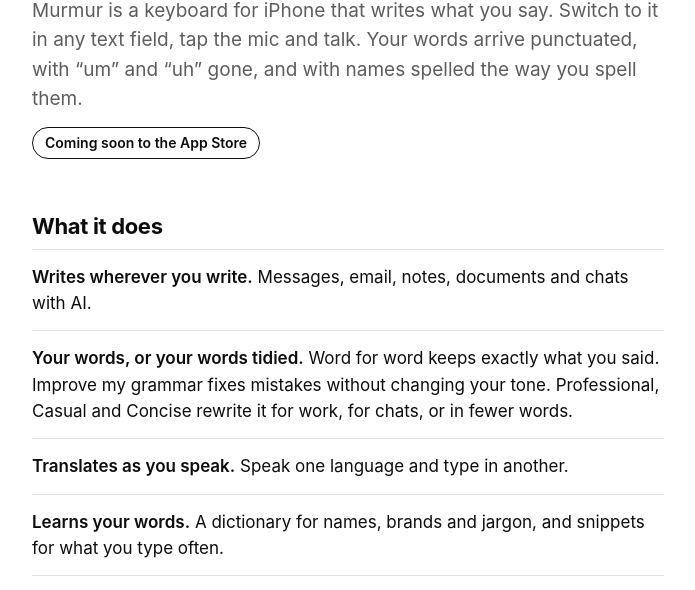
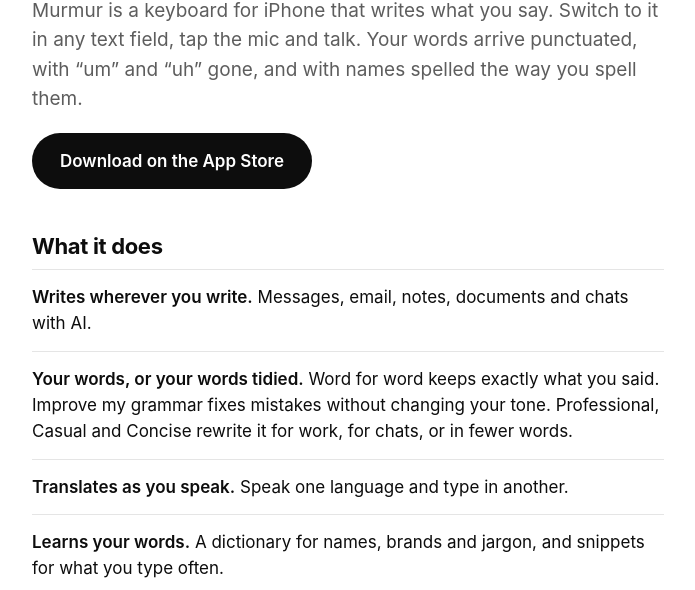
Before and after one commit to alexeimiro/AI_dictation, a plain HTML site: page index.html in a window 1280 px wide. Shown: the part 160-750 px from the top of the page, without its empty margins (292-987 px from the left). Drawn offline with Linux system fonts and the light colour scheme.

Commit message:
Publish the website from 0b00ae8

```diff
--- a/index.html
+++ b/index.html
@@ -6,6 +6,7 @@
 <meta name="color-scheme" content="light dark">
 <title>Murmur: talk instead of typing</title>
 <meta name="description" content="Murmur is a keyboard for iPhone that writes what you say, in any text field.">
+<meta name="apple-itunes-app" content="app-id=6829429992">
 <link rel="stylesheet" href="./style.css">
 </head>
 <body>
@@ -15,7 +16,7 @@
 <p class="lede">Murmur is a keyboard for iPhone that writes what you say. Switch to it in any text
 field, tap the mic and talk. Your words arrive punctuated, with “um” and “uh” gone, and with names
 spelled the way you spell them.</p>
-<p class="note">Coming soon to the App Store</p>
+<a class="button store" href="https://apps.apple.com/app/id6829429992">Download on the App Store</a>
 
 <h2>What it does</h2>
 <ul class="features">
--- a/style.css
+++ b/style.css
@@ -59,6 +59,7 @@ footer.site a { color: var(--second); }
 /* Home */
 .lede { font-size: 19px; color: var(--second); }
 .note { display: inline-block; border: 1.5px solid var(--ink); border-radius: 999px; padding: 4px 12px; font-weight: 600; font-size: 14px; }
+.button.store { display: inline-flex; padding: 8px 28px; margin: 6px 0 4px; }
 .features { list-style: none; padding: 0; }
 .features li { margin: 0; padding: 14px 0; border-top: 1px solid var(--line); }
 .features li:last-child { border-bottom: 1px solid var(--line); }
```
